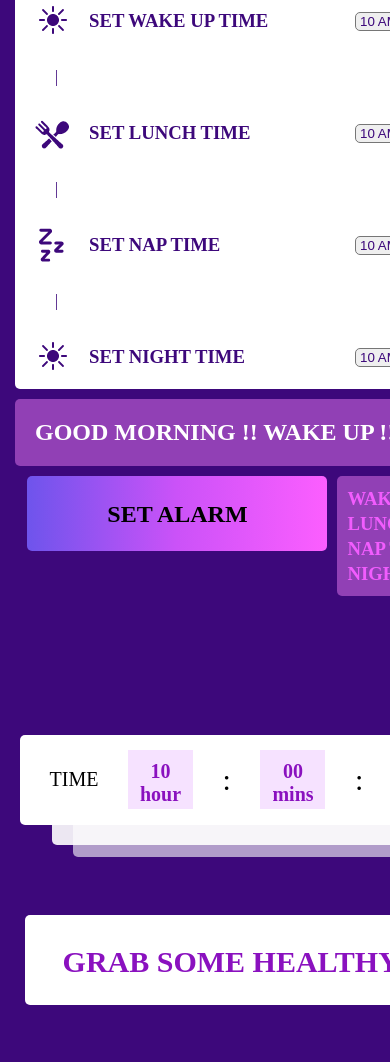
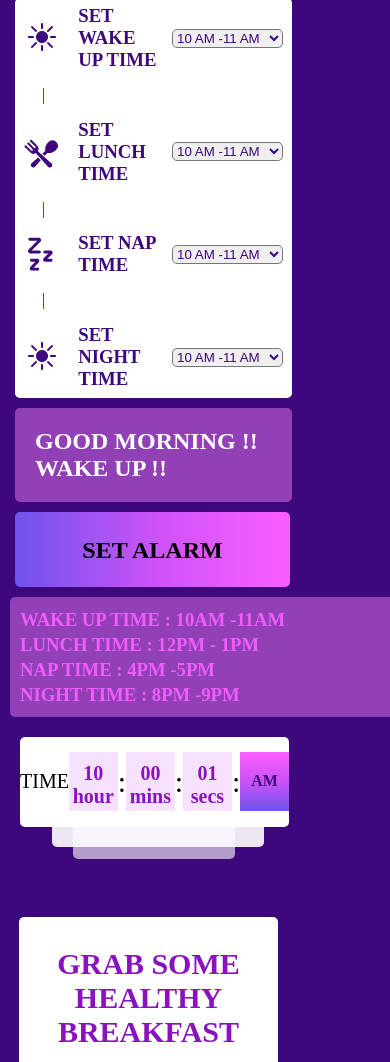
Before and after one commit to psurya162/reminderclock, a plain HTML site: page index.html in a window 390 px wide. Shown: the part 159-1221 px from the top of the page. Drawn offline with Linux system fonts and the light colour scheme.

Commit message:
reminder

```diff
--- a/index.css
+++ b/index.css
@@ -200,11 +200,14 @@ align-items: center;
         height: 75px;
         padding: 25px;
         margin-left: 15px;
+        width: 275px;
 
     }
     .alarm_set_noti {
 
-        justify-content: center;
+        /* justify-content: center; */
+        display: flex;
+        flex-direction: column
 
     }
     .alarm_notification {
@@ -216,8 +219,39 @@ align-items: center;
     }
     .parent1{
         margin-left: 15px;
+        width: 277PX
     }
     .largecontainer{
         margin-left: 15px;
+        width: 277px;
+    }
+    .vertical_line {
+        margin: 0px 27px;
+
+    }
+    .logo {
+        width: 215px;
+        height: auto;
+        padding: 10px 0px 0px 41px;
+        margin-top: 67px;
+        margin-left: -28px;
+    }
+    .mainclock{
+        width: 269px;
+        margin-right: 10px;
+    }
+    .box1{
+        width: 212px;
+    }
+    .box2{
+        width: 162px;
+    }
+    .pop_up{
+        width: 259px;
+    height: 158px;
+    margin-left: 19px;
+    }
+    .parent2{
+        /* margin-left: 20px; */
     }
 }
```
